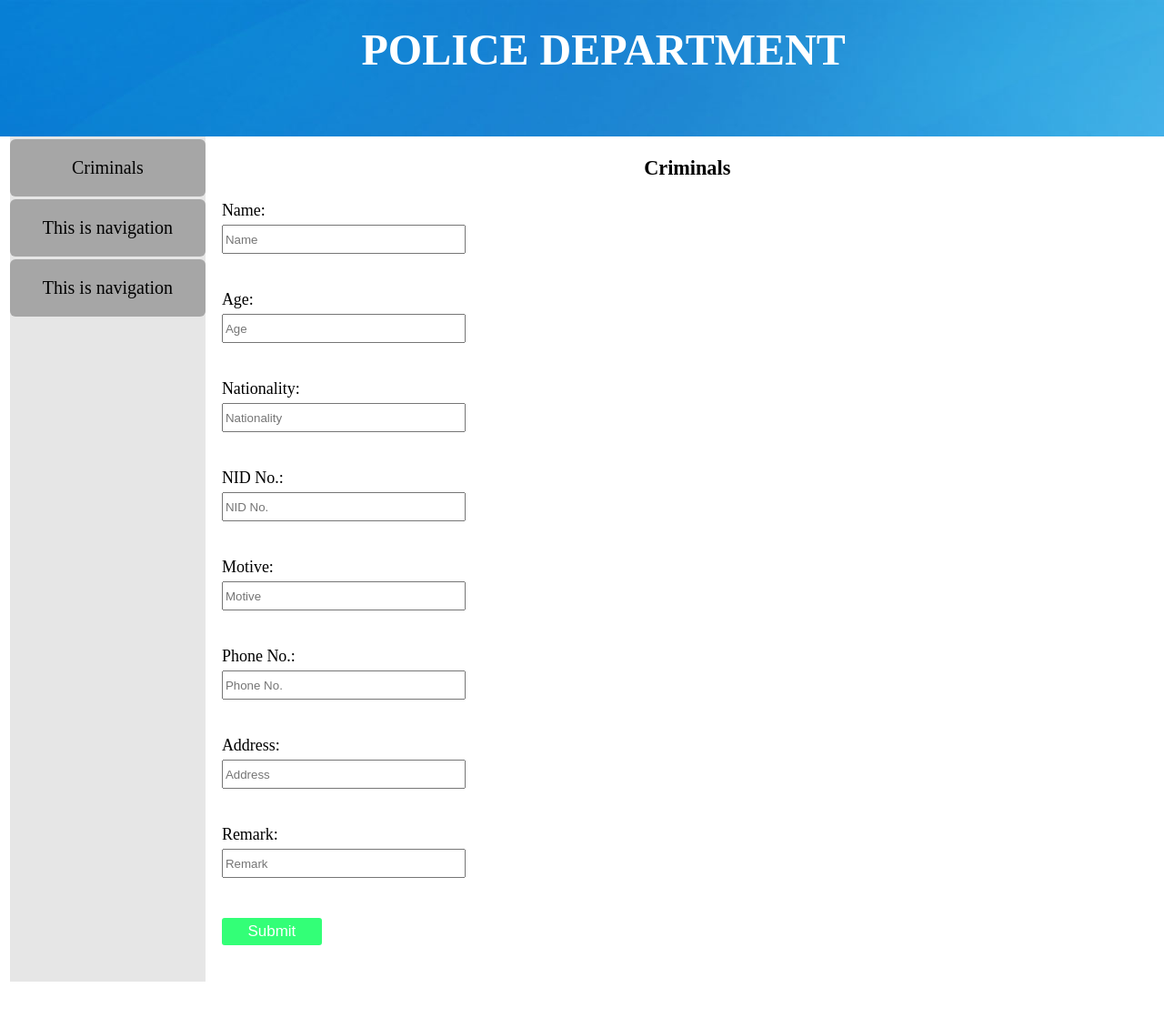
After one commit to Warrior-47/criminal_database_for_police, a Flask app: page /dashboard/criminals/insert in a window 1280 px wide; the page is wider, and only the part inside the window is pictured. The commit adds this page. Shown: that part at 91% size. Run offline with Flask 2, Linux system fonts and the light colour scheme; parts of the project's set-up code (start-up, migrations or seed data) failed here and were passed over.

Commit message:
Improved criminal information showcase and insert feature.

```diff
--- a/application.py
+++ b/application.py
@@ -1,6 +1,7 @@
 from datetime import datetime
-from flask import Flask , render_template, redirect, url_for, flash
+from flask import Flask , render_template, redirect, url_for, flash, request
 from flask_login import LoginManager, login_user, current_user, logout_user
+from sqlalchemy import select
 
 import pandas as pd
 
@@ -106,18 +107,45 @@ def dashboard():
     return render_template('dashboard.html')   # The html page to load when going to '127.0.0.1:port/dashboard'
 
 
+# login Method is called when '127.0.0.1:port/dashboard/criminals' this url is used.
 @app.route('/dashboard/criminals', methods=['GET','POST'])
 def showcriminals():
     if not current_user.is_authenticated:
         flash('Please Login first.','danger')
         return redirect(url_for('Login'))
-    crims = db.session.execute('select * from criminal').fetchall()
-    meta = crims[0].keys()
-    meta.remove('Photo')
-    print(meta)
 
-    return render_template('dashboard.html', data=crims, head=meta)
+    stmt = 'Select c.Criminal_id,c.Name,c.Age,c.Nationality,c.Nid_No,c.Motive,c.Phone_No,c.Address,cr.Remark from criminal c, Criminal_Remarks cr where c.Criminal_id = cr.Criminal_id'
+    crims = db.session.execute(stmt).fetchall()
+    if(request.method == 'POST'):
+        return redirect(url_for('insert_criminal'))
+    return render_template('dashboard-criminal.html', data=crims, head=crims[0].keys(), flag=False)
 
+
+@app.route('/dashboard/criminals/insert', methods=['GET','POST'])
+def insert_criminal():
+    insert_info = CriminalForm()
+    if insert_info.validate_on_submit():
+        name = insert_info.name.data
+        age = insert_info.age.data
+        nationality = insert_info.nationality.data
+        motive = insert_info.motive.data
+        phone_number = insert_info.phone_number.data
+        address = insert_info.address.data
+        remark = insert_info.remark.data
+        nid_no = insert_info.nid_no.data
+
+        crim = criminal(Name=name, Age=age, Nationality=nationality,
+            Motive=motive, Phone_No=phone_number, Address=address,NID_No=nid_no)
+        db.session.add(crim)
+        db.session.commit()
+
+        latest_crim = criminal.query.filter_by(NID_No=nid_no).first()
+        crim_remark = criminal_remarks(Criminal_id=latest_crim.Criminal_id, Remark=remark)
+        db.session.add(crim_remark)
+        db.session.commit()
+
+        return redirect(url_for('showcriminals'))
+    return render_template('dashboard-criminal.html', flag=True, form=insert_info)
 
 if __name__ == "__main__":
     app.run(debug=True)   # Running the server with Debug mode on
--- a/models.py
+++ b/models.py
@@ -49,7 +49,7 @@ class criminal(db.Model):
     Phone_No = db.Column(db.String(64))
     Address = db.Column(db.String(128))
 
-    remarks = db.relationship("Criminal_Remarks",backref="criminal")
+    remarks = db.relationship("criminal_remarks",backref="criminal")
     medicals = db.relationship("medical_history",backref="criminal")
     polices_caught = db.relationship("Caught_by",backref="criminal")
     crimes_commited = db.relationship("Committed_by",backref="criminal")
@@ -114,7 +114,7 @@ class Rape(db.Model):
     Case_No = db.Column(db.Integer(), db.ForeignKey("crime.Case_No"), primary_key = True)
 
 
-class Criminal_Remarks(db.Model):
+class criminal_remarks(db.Model):
     Criminal_id = db.Column(db.Integer(), db.ForeignKey("criminal.Criminal_id"), primary_key=True)
     Remark = db.Column(db.String(64),primary_key=True)
 
--- /dev/null
+++ b/templates/dashboard-criminal.html
@@ -0,0 +1,59 @@
+{% from 'form_helper.html' import displayField, displayTable %}
+
+{% extends "prelogin-layout.html" %}
+
+{% block metadata %}
+<meta name="viewport" content="width=device-width,initial-scale=1">
+<title>Dashboard</title>
+<link rel="stylesheet" href="{{ url_for('static', filename='styles/default.css') }}">
+<link rel="stylesheet" href="{{ url_for('static', filename='styles/dashstylesheet.css') }}">
+{% endblock %}
+
+{% block content %}
+<div id=header>
+  <h1>POLICE DEPARTMENT</h1>
+</div>
+<div id=container>
+  <div id=nav>
+	<center>
+
+	<!-- Only change the 'This is navigation' to the name of the feature -->
+
+	  <a href='{{ url_for('showcriminals') }}'>Criminals</a>
+	  <a href=''>This is navigation</a>
+	  <a href=''>This is navigation</a>
+	</center>
+  </div>
+  <div id=info>
+	  		<!-- Change this if needed -->
+			<center><h3>Criminals</h3></center>
+
+			<!-- Only add html code here after removing the placeholder text -->
+            {% if flag %}
+                <div>
+                    <form action="{{ url_for('insert_criminal') }}", method="POST">
+                        {{ displayField(form.name,'Name') }}
+                        {{ displayField(form.age,'Age') }}
+                        {{ displayField(form.nationality,'Nationality') }}
+                        {{ displayField(form.nid_no,'NID No.') }}
+                        {{ displayField(form.motive,'Motive') }}
+                        {{ displayField(form.phone_number,'Phone No.') }}
+                        {{ displayField(form.address,'Address') }}
+                        {{ displayField(form.remark,'Remark') }}
+                        {{ form.submit_button }}
+    					{{ form.csrf_token }}
+                    </form>
+                </div>
+
+            {% else %}
+                <div>
+                    <form action="{{ url_for('showcriminals') }}", method="POST">
+                        <input type='submit' value='Add'>
+                    </form>
+                    {{ displayTable(data,head) }}
+                </div>
+            {% endif %}
+
+  </div>
+</div>
+{% endblock %}
--- a/wtform_fields.py
+++ b/wtform_fields.py
@@ -2,7 +2,7 @@ from flask_wtf import FlaskForm
 from wtforms import StringField, PasswordField, IntegerField, SelectField, SubmitField
 from wtforms.validators import InputRequired, Length, EqualTo, ValidationError
 from passlib.hash import pbkdf2_sha256
-from models import *
+from models import Users
 
 
 def validate_credentials(form, field):
```
Also changed, not shown: templates/dashboard.html (+5 -5 lines).
